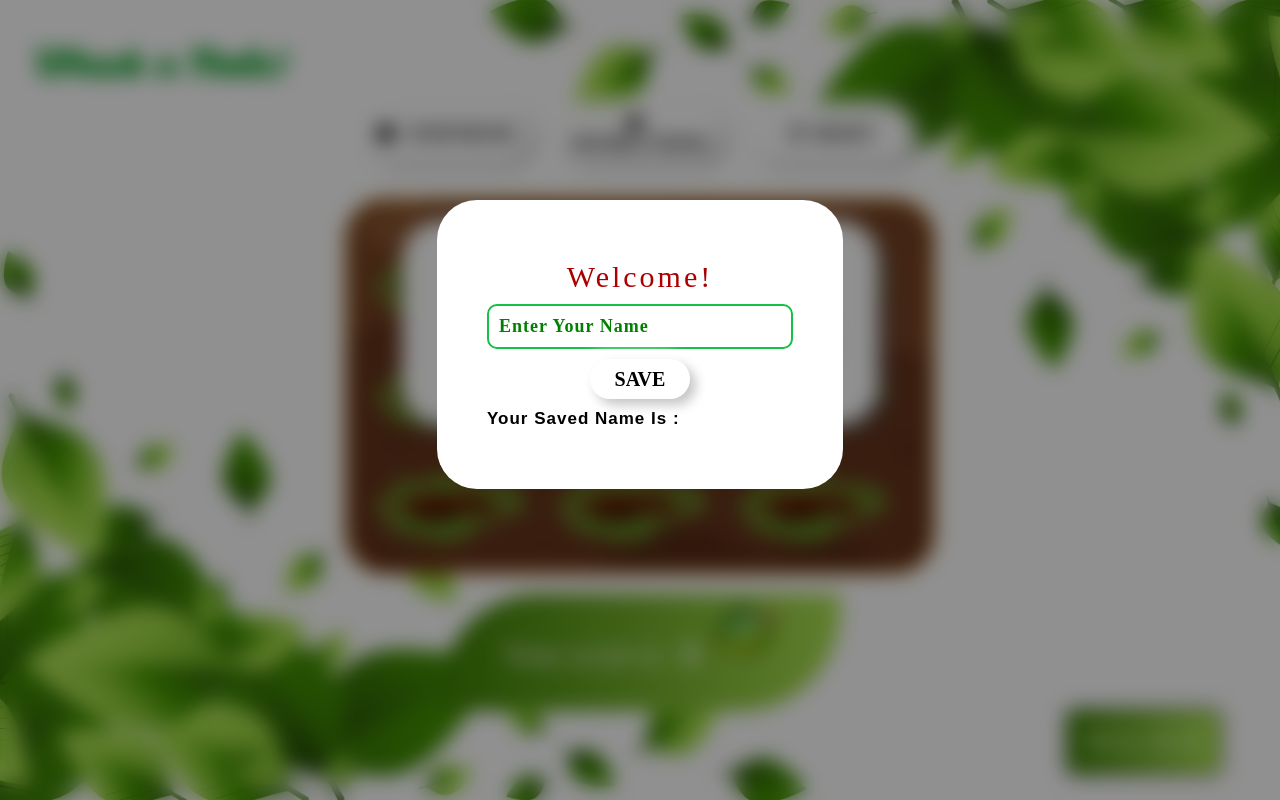
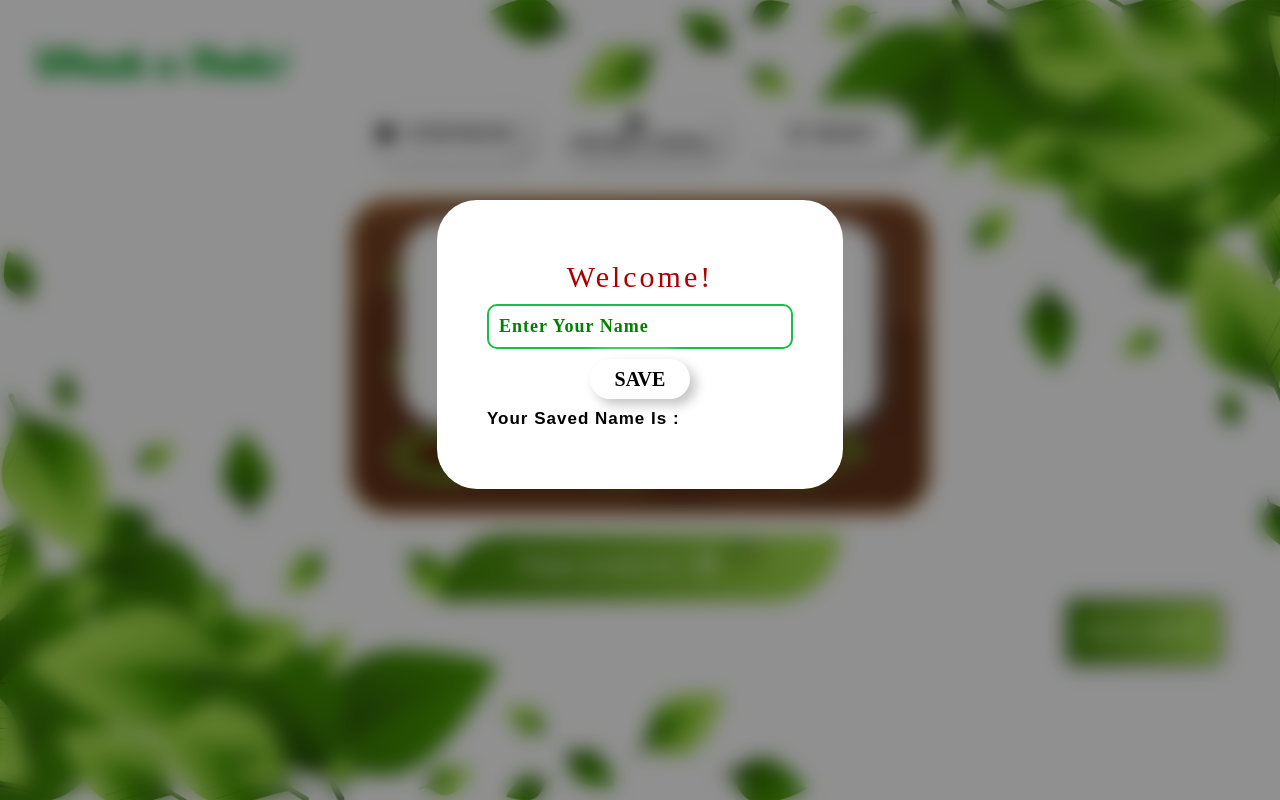
Before and after one commit to zaicodes/whack-a-mole, a plain HTML site: page index.html in a window 1280 px wide. Drawn offline with Linux system fonts and the light colour scheme; a web font is replaced by a local one.

Commit message:
Reduce size of board + scoreboard to remove scrollbar

```diff
--- a/assets/css/style.css
+++ b/assets/css/style.css
@@ -250,7 +250,7 @@ input::placeholder {
 
 .board {
   cursor: url("../images/hammer.png"), auto;
-  max-width: 590px;
+  max-width: 580px;
   background-image: url("../images/soil.webp");
   display: flex;
   flex-wrap: wrap;
@@ -263,8 +263,8 @@ input::placeholder {
 }
 
 .board div {
-  width: 180px;
-  height: 110px;
+  width: 160px;
+  height: 90px;
   margin: auto;
   text-align: center;
   background-image: url("../images/hole.webp");
@@ -275,8 +275,8 @@ input::placeholder {
 
 .board div img {
   /* all img tags inside tiles */
-  width: 80px;
-  height: 80px;
+  width: 70px;
+  height: 70px;
   -ms-user-select: none;
   -moz-user-select: none;
   -webkit-user-drag: none;
@@ -417,7 +417,7 @@ input::placeholder {
 /* Scoreboard */
 
 .score-board {
-  padding-bottom: 40px;
+  padding-bottom: 20px;
   display: flex;
   align-items: center;
   flex-direction: column;
@@ -433,7 +433,7 @@ input::placeholder {
 }
 
 .score-board img {
-  width: 70px;
+  width: 40px;
   height: fit-content;
 }
 
```
